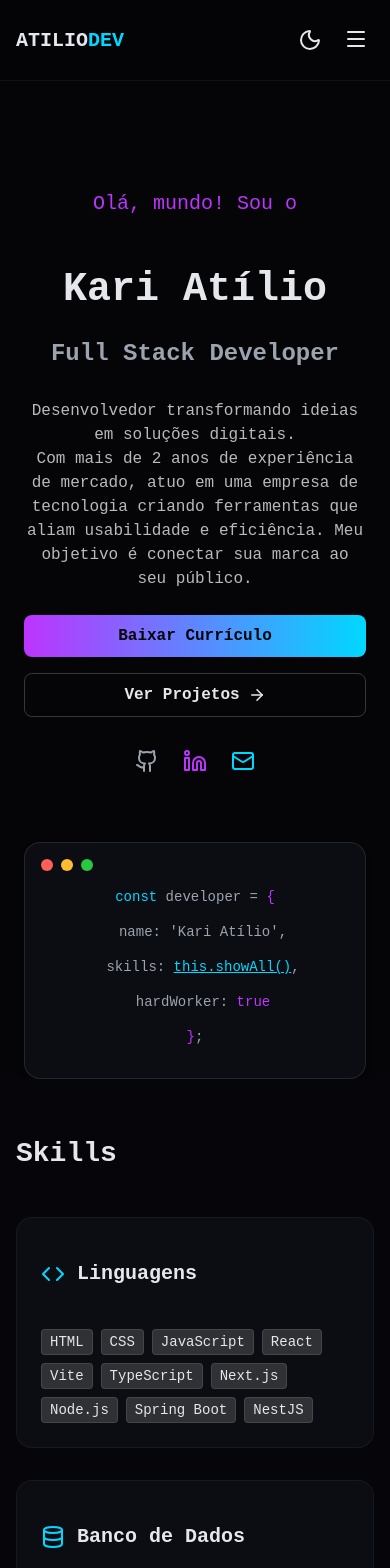
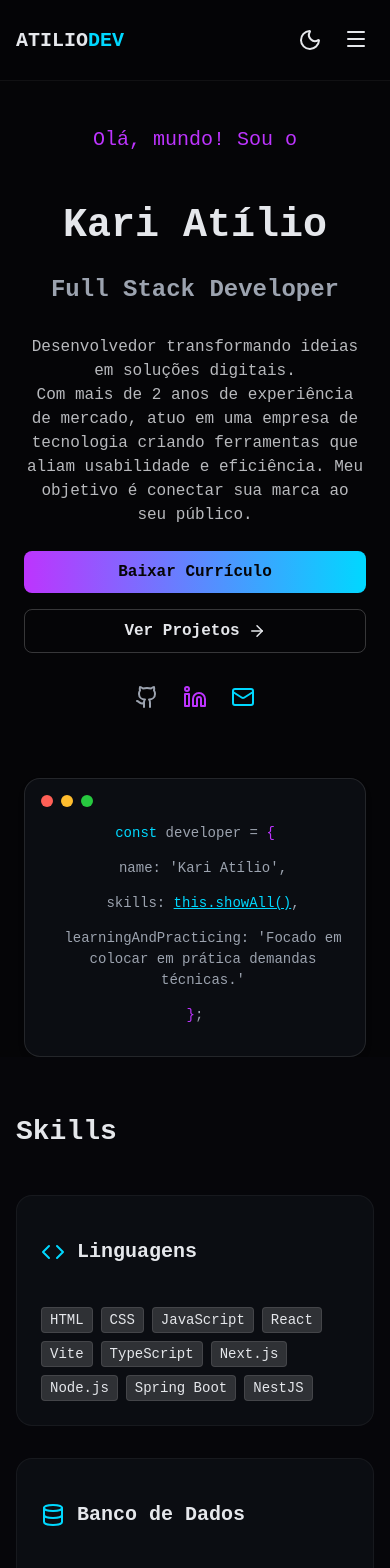
Before and after one commit to karimoreira/meu-portifolio, a React (Vite) app: page / in a window 390 px wide. Shown: the top 1568 px of the page. Built offline with nearby package versions, Linux system fonts and the light colour scheme.

Commit message:
feat: scroll e espaçamento

```diff
--- a/src/components/Hero.jsx
+++ b/src/components/Hero.jsx
@@ -61,7 +61,7 @@ export default function Hero() {
             <p className="indent-1">
               skills: <a href="#skills" className="c-cyan hover-underline">this.showAll()</a>,
             </p>
-            <p className="indent-1">hardWorker: <span className="c-purple">true</span></p>
+            <p className="indent-1">learningAndPracticing: <span className="c-gray">'Focado em colocar em prática demandas técnicas.'</span></p>
             <p><span className="c-purple">{"}"}</span>;</p>
           </div>
         </Motion.div>
--- a/src/components/Navbar.jsx
+++ b/src/components/Navbar.jsx
@@ -3,6 +3,17 @@ import { Menu, X, Sun, Moon } from 'lucide-react';
 
 export default function Navbar({ theme, setTheme }) {
   const [isOpen, setIsOpen] = useState(false);
+
+  const scrollToSection = (event, href) => {
+    event.preventDefault();
+    const section = document.querySelector(href);
+    const headerHeight = document.querySelector('.navbar').offsetHeight;
+
+    if (section) {
+      const sectionTop = section.offsetTop - headerHeight;
+      window.scrollTo({ top: sectionTop, behavior: 'smooth' });
+    }
+  };
 
   const links = [
     { name: 'Sobre mim', href: '#about' },
@@ -30,7 +41,7 @@ export default function Navbar({ theme, setTheme }) {
 
         <div className="desktop-menu">
           {links.map((link, index) => (
-            <a key={link.name} href={link.href}>
+            <a key={link.name} href={link.href} onClick={(e) => scrollToSection(e, link.href)}>
               {link.name}
             </a>
           ))}
@@ -52,7 +63,7 @@ export default function Navbar({ theme, setTheme }) {
       {isOpen && (
         <div className="mobile-dropdown">
           {links.map((link) => (
-            <a key={link.name} href={link.href} onClick={() => setIsOpen(false)}>
+            <a key={link.name} href={link.href} onClick={(e) => { scrollToSection(e, link.href); setIsOpen(false); }}>
               {link.name}
             </a>
           ))}
--- a/src/index.css
+++ b/src/index.css
@@ -379,7 +379,7 @@ ul {
   }
 
     .hero-section {
-    padding-top: 10rem !important;
+    padding-top: 6rem !important;
   }
 
 }
```
